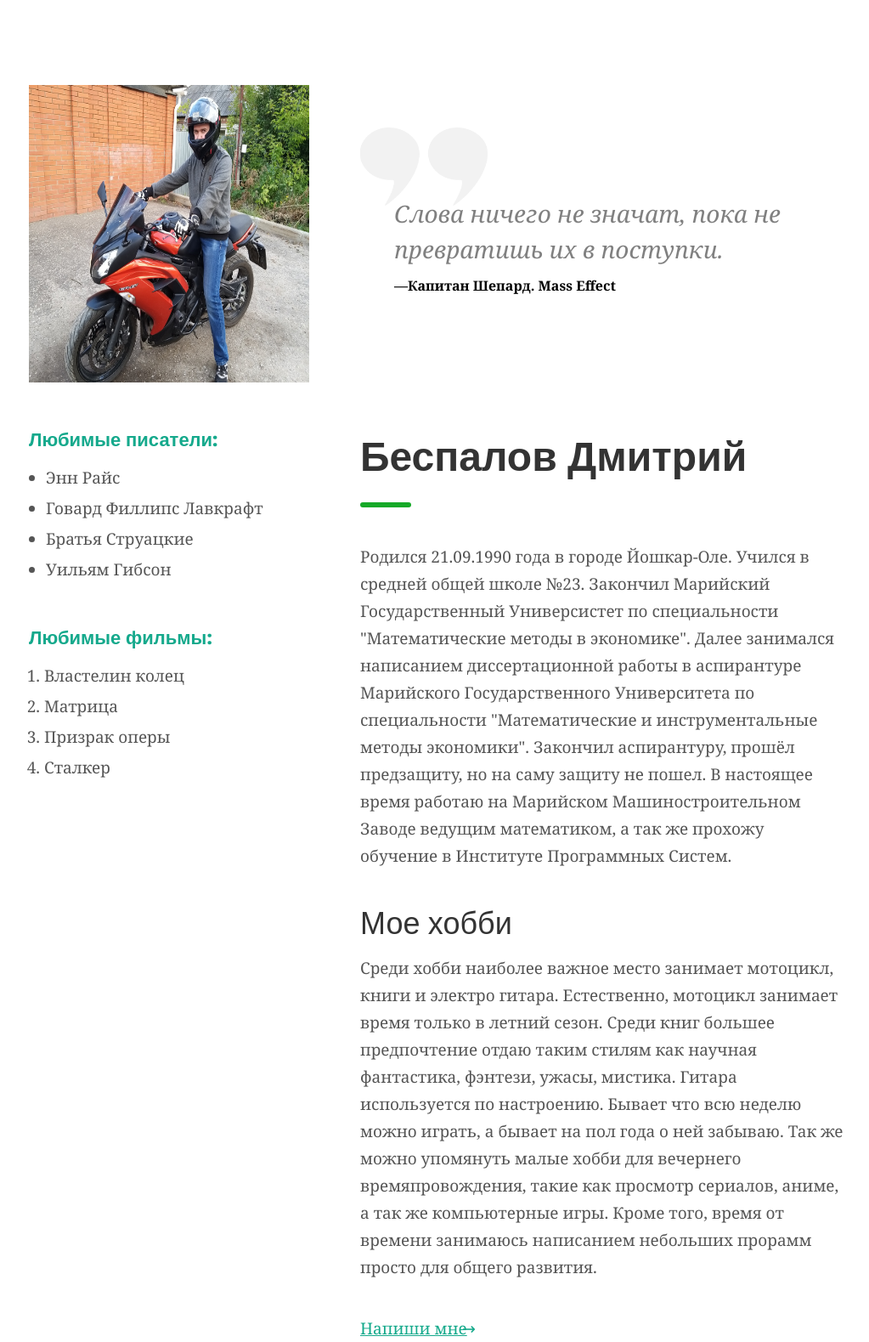
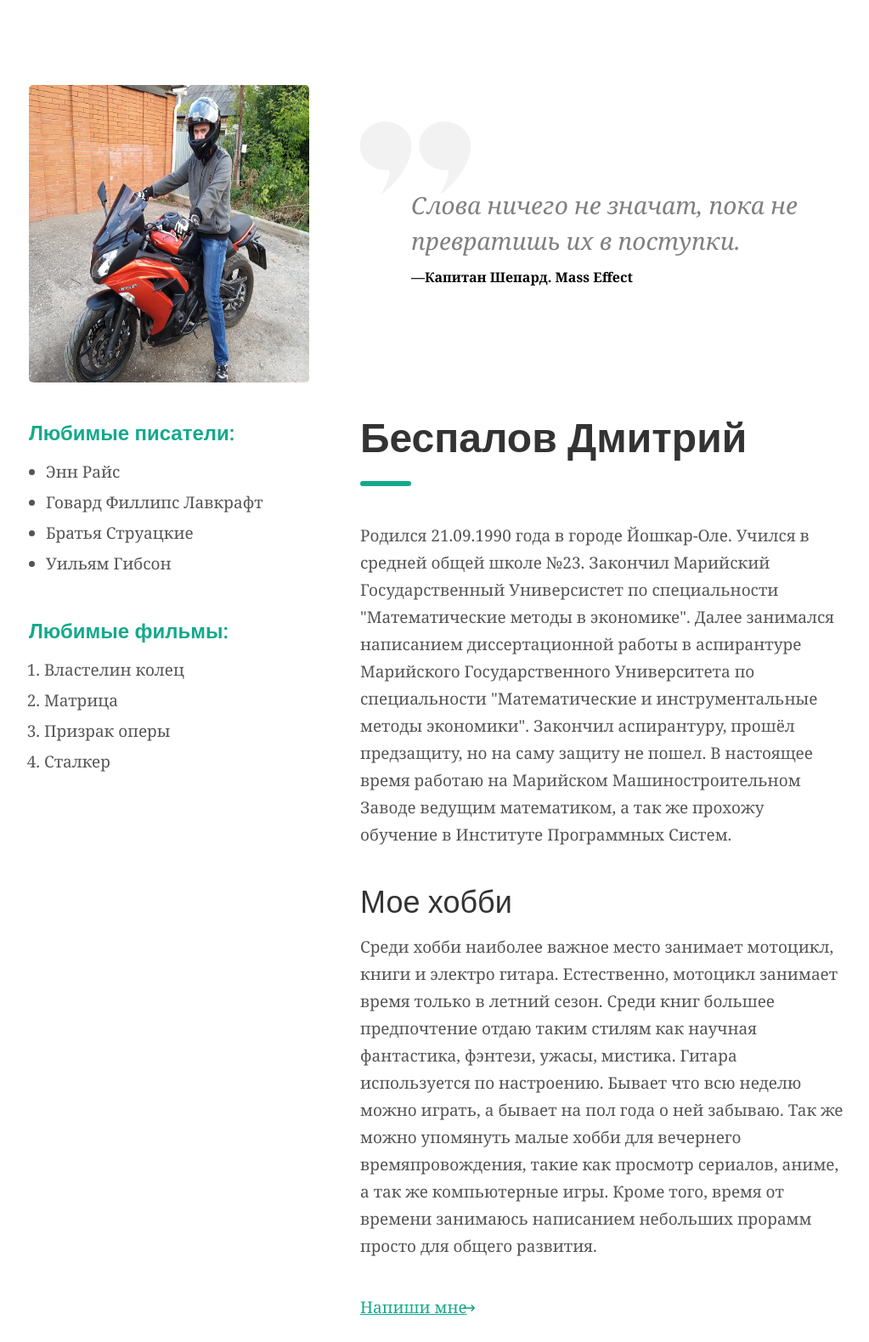
Before and after one commit to BespalovDE/web-development, a PHP site: page /task1.html in a window 1280 px wide. Shown: the whole page at 85% size, without its empty margins (126-1149 px from the left). Run offline with PHP 8.4, Linux system fonts and the light colour scheme.

Commit message:
Correct lw5.1

```diff
--- a/lw5/css/styles.css
+++ b/lw5/css/styles.css
@@ -21,15 +21,16 @@
     background: #fff; /* Цвет фона */
     margin-left: 20px; /* Отступ справа */
     width:330px;
+    border-radius: 5px;
     height: 350px;
 }
 
 blockquote
 {
     display: block;
-    margin-top: 80px;
+    margin-top: 77px;
     margin-bottom: 10px;
-    margin-left: 40px;
+    margin-left: 60px;
     margin-right: 40px;
     color: #808080;
     font: 28px/1.5 Georgia, Arial;
@@ -71,12 +72,23 @@ blockquote
 
 .info
 {
-    width: 570px;
+    /*width: 570px;
     height: 0 auto;
     float: right;
     background: #fff;
     margin-left: 20px;
+    margin-right: 20px; */
+
+    width: 570px;
+    float: right;
+    background: #fff;
+    margin-left: 15px;
     margin-right: 20px;
+    margin-top: 0px;
+    position: relative;
+    /*top: -174px;*/
+    display: block;
+    top: -15px;
 }
 
 h1
@@ -87,7 +99,7 @@ h1
     line-height: 1.5;
     font-weight: 700;
     margin-top: 0px;
-    margin-bottom: 19px;
+    margin-bottom: 16px;
 }
 
 h2
@@ -103,7 +115,7 @@ h2
 
 .favouriteHead
 {
-    font-size: 22px;
+    font-size: 24px;
     margin-bottom: 10px;
     font-family: 'Open Sans', sans-serif, Verdana;
     color: #15a98c;
@@ -116,7 +128,7 @@ h2
 {
     width:60px;
     height: 6px;
-    background: #15a927;
+    background: #15a98c;
     border-radius: 5px;
     margin-top: 0px;
 }
@@ -131,7 +143,7 @@ h2
     background-size: 0px 0px;
     position: relative;
     margin-right: 20px;
-    margin-top: 50px;
+    margin-top: 43px;
 }
 
 .quote:before
@@ -144,7 +156,7 @@ h2
     top: 0;
     left: 0;
     background: inherit;
-    background-size: 150px 92px;
+    background-size: 130px 85px;
     opacity: 0.05;
 }
 
--- a/lw5/task1.html
+++ b/lw5/task1.html
@@ -2,7 +2,7 @@
 <html lang="ru">
   <head>
      <meta charset="utf-8">
-     <link href="https://fonts.googleapis.com/css2?family=Open+Sans:ital,wght@0,300;0,800;1,300;1,800&display=swap" rel="stylesheet">
+     <link href="https://fonts.googleapis.com/css2?family=Open+Sans:ital,wght@0,400;0,600;0,700;1,400;1,600;1,700&display=swap" rel="stylesheet">
      <link href="css/styles.css" rel="stylesheet">
      <title>Anket</title>
   </head>
```
